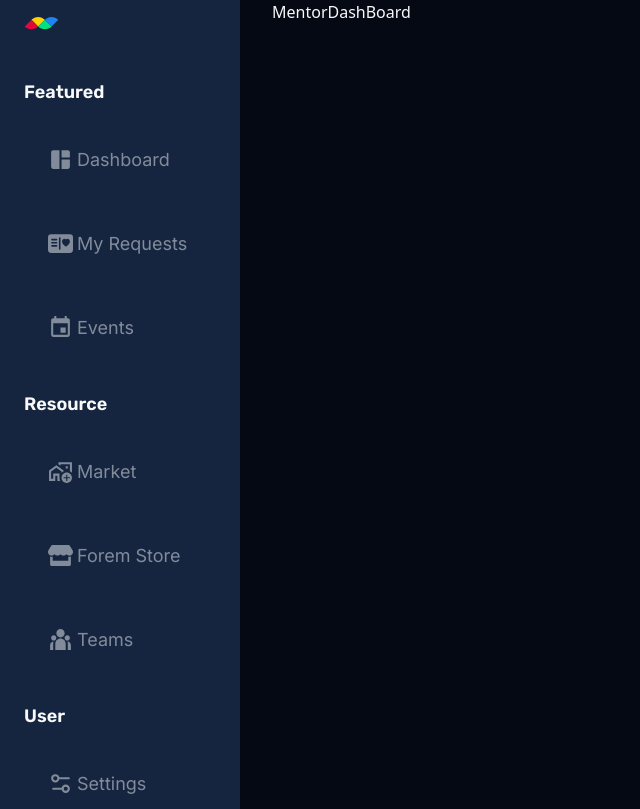
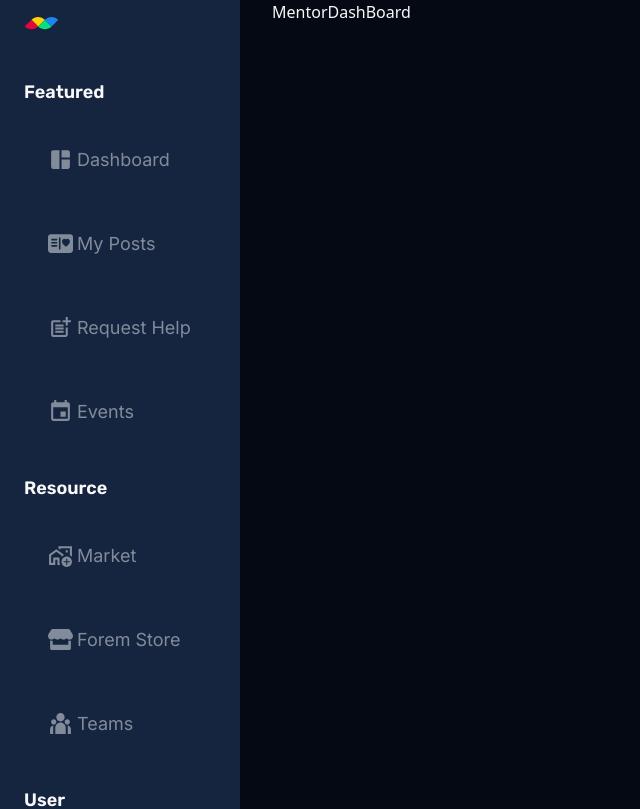
Before and after one commit to jonyBhatt/Avant-Garde, a Next.js app: page /mentor-dashboard in a window 1280 px wide. Shown: the top 809 px of the page, without its empty margins (0-640 px from the left). Built offline with nearby package versions, Linux system fonts and the light colour scheme.

Commit message:
fix: sidebar navigation

```diff
--- a/components/shared/onboard/user-onboard/user-onboard-form.tsx
+++ b/components/shared/onboard/user-onboard/user-onboard-form.tsx
@@ -23,7 +23,6 @@
 import { toast } from "react-hot-toast";
 import { useRouter } from "next/navigation";
 import { Loader2 } from "lucide-react";
-import { User } from "@clerk/nextjs/server";
 import Image from "next/image";
 import { UserProps } from "./main-section";
 
--- a/constant/index.tsx
+++ b/constant/index.tsx
@@ -9,6 +9,7 @@
 import { RiTeamFill } from "react-icons/ri";
 import { LuSettings2 } from "react-icons/lu";
 import { IoMdHelpCircleOutline } from "react-icons/io";
+import { MdPostAdd } from "react-icons/md";
 export const userSideBar = [
   {
     title: "Featured",
@@ -19,9 +20,14 @@
         icon: <MdSpaceDashboard size={25} />,
       },
       {
-        title: "My Requests",
+        title: "My Posts",
         url: "/user-dashboard/post",
         icon: <BsFillPostcardHeartFill size={25} />,
+      },
+      {
+        title: "Request Help",
+        url: "/user-dashboard/request",
+        icon: <MdPostAdd size={25} />,
       },
       {
         title: "Events",
```
